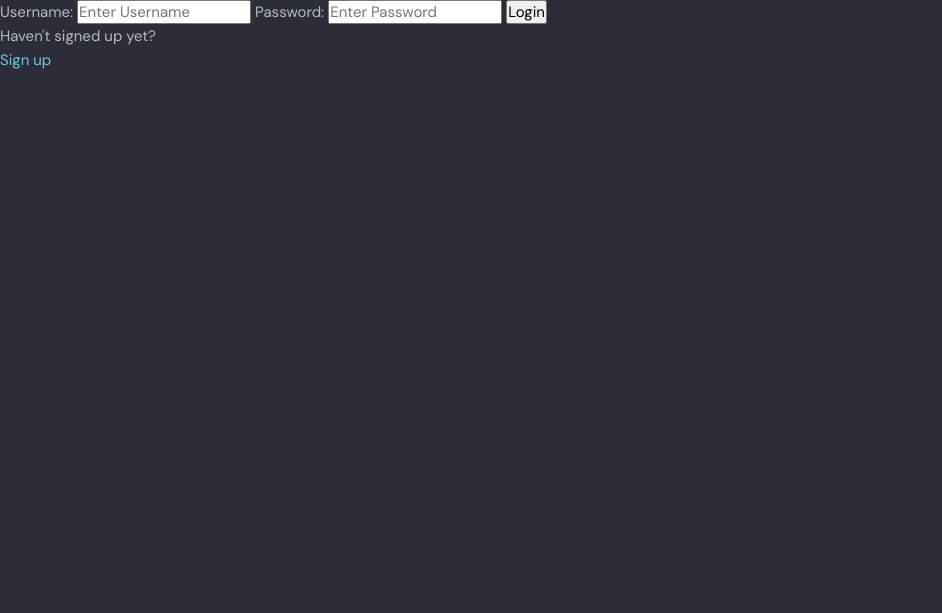
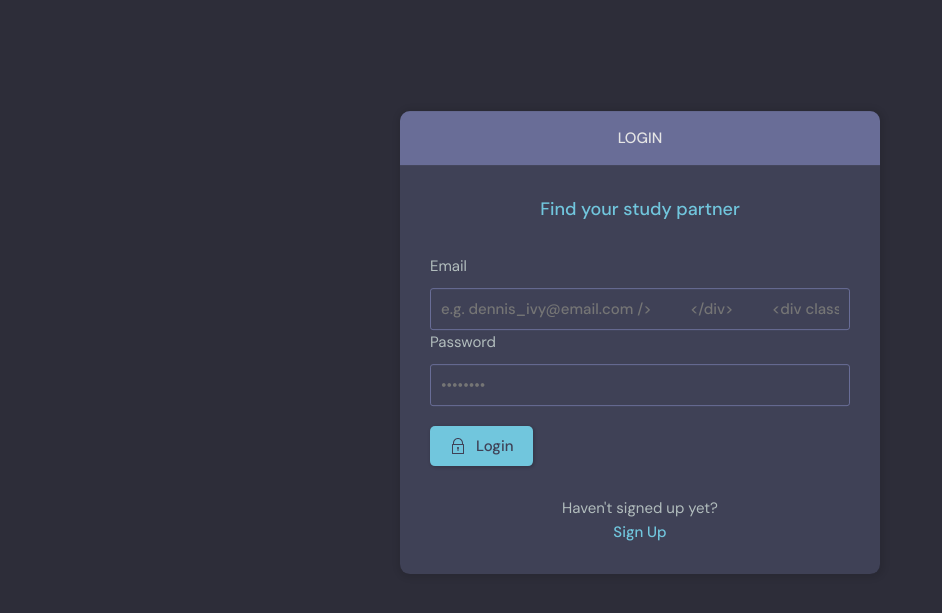
Before and after one commit to mangocheeks/djangocrashcourse, a Django app: a page that uses project/base/templates/navbar.html in a window 1280 px wide. Shown: the part 76-689 px from the top of the page, without its empty margins (0-942 px from the left). Run offline with Django 5.2, Linux system fonts and the light colour scheme.

Commit message:
edit user acc

```diff
--- a/project/base/templates/base/login_register.html
+++ b/project/base/templates/base/login_register.html
@@ -1,43 +1,97 @@
 {% extends 'main.html' %}
 
-{% block  content %}
+{% block content %}
+<main class="auth layout">
+
+  {% if page == 'login' %}
+  <div class="container">
+    <div class="layout__box">
+      <div class="layout__boxHeader">
+        <div class="layout__boxTitle">
+          <h3>Login</h3>
+        </div>
+      </div>
+      <div class="layout__body">
+        <h2 class="auth__tagline">Find your study partner</h2>
+
+        <form class="form" action="" method="POST">
+          {% csrf_token %}
+          <div class="form__group form__group">
+            <label for="room_name">Email</label>
+            <input id="username" name="email" type="email" placeholder="e.g. dennis_ivy@email.com />
+          </div>
+          <div class=" form__group">
+            <label for="password">Password</label>
+            <input id="password" name="password" type="password"
+              placeholder="&bull;&bull;&bull;&bull;&bull;&bull;&bull;&bull;" />
+          </div>
+
+          <button class="btn btn--main" type="submit">
+            <svg version="1.1" xmlns="http://www.w3.org/2000/svg" width="32" height="32" viewBox="0 0 32 32">
+              <title>lock</title>
+              <path
+                d="M27 12h-1v-2c0-5.514-4.486-10-10-10s-10 4.486-10 10v2h-1c-0.553 0-1 0.447-1 1v18c0 0.553 0.447 1 1 1h22c0.553 0 1-0.447 1-1v-18c0-0.553-0.447-1-1-1zM8 10c0-4.411 3.589-8 8-8s8 3.589 8 8v2h-16v-2zM26 30h-20v-16h20v16z">
+              </path>
+              <path
+                d="M15 21.694v4.306h2v-4.306c0.587-0.348 1-0.961 1-1.694 0-1.105-0.895-2-2-2s-2 0.895-2 2c0 0.732 0.413 1.345 1 1.694z">
+              </path>
+            </svg>
+
+            Login
+          </button>
+        </form>
+
+        <div class="auth__action">
+          <p>Haven't signed up yet?</p>
+          <a href="{% url 'register' %}" class="btn btn--link">Sign Up</a>
+        </div>
+      </div>
+    </div>
+  </div>
+  {% else %}
+  <div class="container">
+    <div class="layout__box">
+      <div class="layout__boxHeader">
+        <div class="layout__boxTitle">
+          <h3>Register</h3>
+        </div>
+      </div>
+      <div class="layout__body">
+        <h2 class="auth__tagline">Find your study partner</h2>
+
+        <form class="form" action="" method="POST">
+          {% csrf_token %}
+
+          {% for field in form %}
+          <div class="form__group form__group">
+            <label for="room_name">{{field.label}}</label>
+            {{field}}
+          </div>
+          {% endfor %}
 
 
-{% if page == 'login' %}
+          <button class="btn btn--main" type="submit">
+            <svg version="1.1" xmlns="http://www.w3.org/2000/svg" width="32" height="32" viewBox="0 0 32 32">
+              <title>lock</title>
+              <path
+                d="M27 12h-1v-2c0-5.514-4.486-10-10-10s-10 4.486-10 10v2h-1c-0.553 0-1 0.447-1 1v18c0 0.553 0.447 1 1 1h22c0.553 0 1-0.447 1-1v-18c0-0.553-0.447-1-1-1zM8 10c0-4.411 3.589-8 8-8s8 3.589 8 8v2h-16v-2zM26 30h-20v-16h20v16z">
+              </path>
+              <path
+                d="M15 21.694v4.306h2v-4.306c0.587-0.348 1-0.961 1-1.694 0-1.105-0.895-2-2-2s-2 0.895-2 2c0 0.732 0.413 1.345 1 1.694z">
+              </path>
+            </svg>
 
-<!-- use page objects in view context dictionary to show which form to render -->
-<div>
-    <form method="POST" action="">
+            Register
+          </button>
+        </form>
 
-        {% csrf_token %}
-
-        <label for="username">Username: </label>
-        <input type="text" name="username" placeholder="Enter Username">
-
-        <label for="password">Password: </label>
-        <input type="text" name="password" placeholder="Enter Password">
-
-        <input type="submit" value="Login">
-    </form>
-
-    <p>Haven't signed up yet?</p>
-    <a href="{% url 'register' %}">Sign up</a>
-</div>
-
-{% else %}
-
-<!-- register -->
-<div>
-
-    <form method="POST" action="">
-
-        {% csrf_token %}
-        {{form.as_p}}
-
-        <input type="submit" value="Register">
-    </form>
-    <p>Already signed up?</p>
-    <a href="{% url 'login' %}">Login</a>
-</div>
-{% endif %}
-{% endblock content%}
+        <div class="auth__action">
+          <p>Already signed up yet?</p>
+          <a href="{% url 'login' %}" class="btn btn--link">Sign Up</a>
+        </div>
+      </div>
+    </div>
+  </div>
+  {% endif %}
+</main>
+{% endblock content %}
--- a/project/base/templates/base/profile.html
+++ b/project/base/templates/base/profile.html
@@ -21,7 +21,11 @@
           <div class="profile__info">
             <h3>{{user.username}}</h3>
             <p>@{{user.username}}</p>
-            <a href="edit-user.html" class="btn btn--main btn--pill">Edit Profile</a>
+
+            {% if request.user == user%}
+            <a href="{% url 'update-user' %}" class="btn btn--main btn--pill">Edit Profile</a>
+            {% endif%}
+
           </div>
           <div class="profile__about">
             <h3>About</h3>
--- a/project/base/templates/base/room.html
+++ b/project/base/templates/base/room.html
@@ -146,7 +146,8 @@
           {% if request.user.is_authenticated %}
           <div class="room__message">
 
-            <form action="#" method="POST">
+            <form action="" method="POST">
+              <!-- every formneeds csrf token -->
               {% csrf_token %}
               <input type="text" name="body" placeholder="Write your message here...">
             </form>
--- a/project/base/templates/navbar.html
+++ b/project/base/templates/navbar.html
@@ -23,7 +23,7 @@
         <!-- Logged In -->
         {% if request.user.is_authenticated %}
           <div class="header__user">
-            <a href="profile.html">
+            <a href="{% url 'update-user' %}">
               <div class="avatar avatar--medium active">
                 <img src="{% static 'images/avatar.svg' %}" />
               </div>
@@ -45,7 +45,7 @@
         {% endif %}
 
         <div class="dropdown-menu">
-          <a href="settings.html" class="dropdown-link"
+          <a href="{% url 'update-user' %}" class="dropdown-link"
             ><svg version="1.1" xmlns="http://www.w3.org/2000/svg" width="32" height="32" viewBox="0 0 32 32">
               <title>tools</title>
               <path
--- a/project/base/urls.py
+++ b/project/base/urls.py
@@ -15,4 +15,5 @@
     path('update-room/<str:pk>/', views.updateRoom, name="update-room"),
     path('delete-room/<str:pk>/', views.deleteRoom, name="delete-room"),
     path('delete-message/<str:pk>/', views.deleteMessage, name="delete-message"),
+    path('update-user', views.updateUser, name="update-user"),
 ]
--- a/project/base/views.py
+++ b/project/base/views.py
@@ -2,7 +2,7 @@
 from django.contrib import messages
 from django.http import HttpResponse
 from .models import Room, Topic, Message
-from .forms import RoomForm
+from .forms import RoomForm, UserForm
 from django.contrib.auth.models import User
 from django.contrib.auth import authenticate, login, logout
 from django.db.models import Q
@@ -214,3 +214,18 @@
 
     context = {'obj': message}
     return render(request, 'base/delete.html', context)
+
+
+@login_required(login_url='login')
+def updateUser(request):
+    user = request.user
+    form = UserForm(instance=user)
+    context= {'form': form}
+
+    if request.method == 'POST':
+        form = UserForm(request.POST, instance = user)
+        if form.is_valid():
+            form.save()
+            return redirect('user-profile', pk=user.id)
+
+    return render(request, 'base/update-user.html', context)
```
Also changed, not shown: project/base/forms.py (+8 -0 lines), project/base/templates/base/delete.html (+31 -7 lines), project/base/templates/base/delete_old.html (added, +15 -0 lines), project/base/templates/base/login_register_old.html (added, +43 -0 lines), project/base/templates/base/update-user.html (added, +40 -0 lines), project/db.sqlite3.
